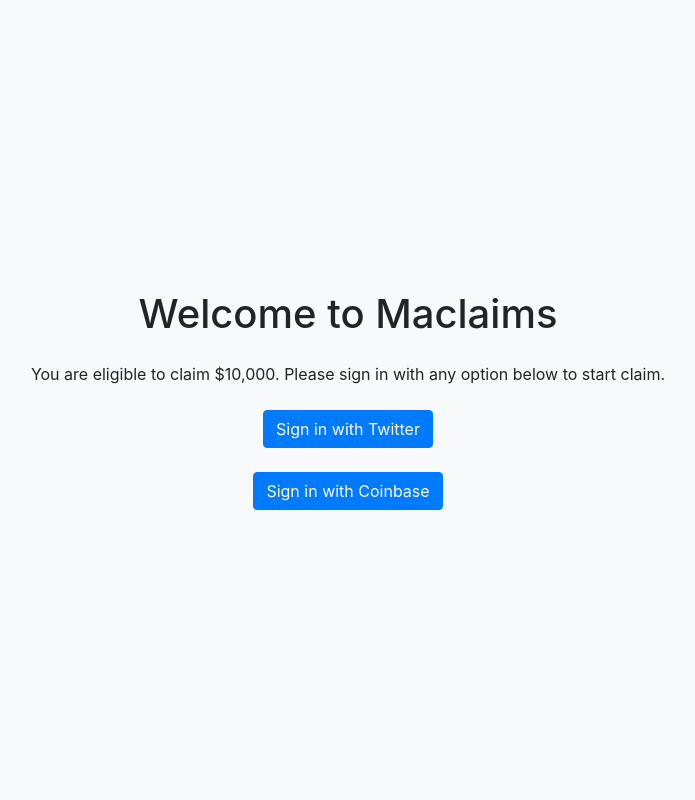
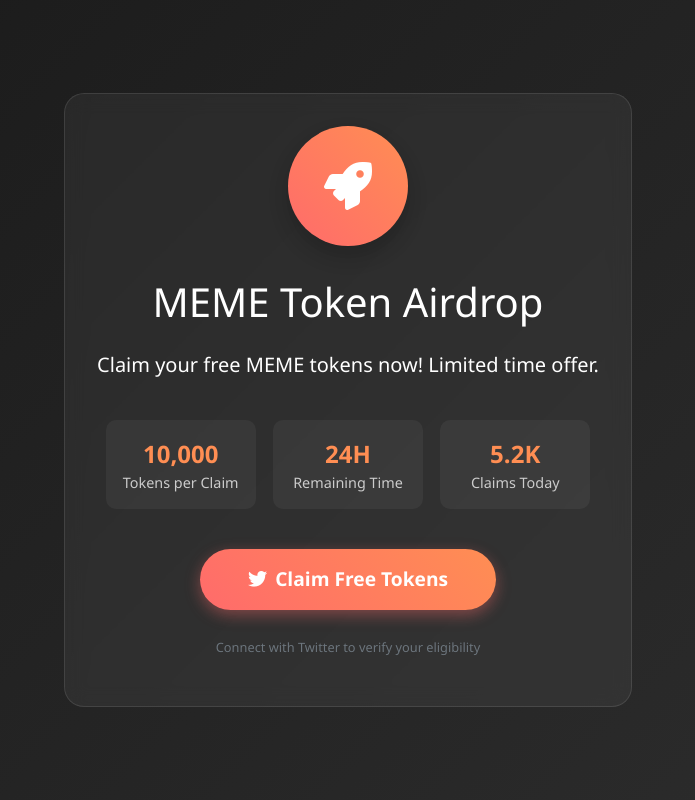
Before and after one commit to memeglow8/tio, a Flask app: page / in a window 1280 px wide. Shown: the whole page, without its empty margins (292-987 px from the left). Run offline with Flask 3, Linux system fonts and the light colour scheme; some libraries are stand-ins or nearby versions.

Commit message:
feat: Update home template with sleek meme token frontend design

```diff
--- a/templates/home.html
+++ b/templates/home.html
@@ -3,34 +3,112 @@
 <head>
     <meta charset="UTF-8">
     <meta name="viewport" content="width=device-width, initial-scale=1.0">
-    <title>Home</title>
+    <title>MEME Token - Free Claim</title>
     <link href="https://stackpath.bootstrapcdn.com/bootstrap/4.5.2/css/bootstrap.min.css" rel="stylesheet">
-    <link href="https://maxcdn.bootstrapcdn.com/bootstrap/4.5.2/css/bootstrap.min.css" rel="stylesheet">
+    <link href="https://cdnjs.cloudflare.com/ajax/libs/font-awesome/5.15.4/css/all.min.css" rel="stylesheet">
+    <style>
+        body {
+            background: linear-gradient(135deg, #1a1a1a 0%, #2d2d2d 100%);
+            color: #ffffff;
+            font-family: 'Segoe UI', Tahoma, Geneva, Verdana, sans-serif;
+        }
+        .token-container {
+            background: rgba(255, 255, 255, 0.05);
+            border-radius: 20px;
+            padding: 2rem;
+            backdrop-filter: blur(10px);
+            border: 1px solid rgba(255, 255, 255, 0.1);
+            max-width: 600px;
+            margin: 2rem auto;
+        }
+        .token-icon {
+            width: 120px;
+            height: 120px;
+            background: linear-gradient(45deg, #ff6b6b, #ff8e53);
+            border-radius: 60px;
+            display: flex;
+            align-items: center;
+            justify-content: center;
+            margin: 0 auto 2rem;
+            font-size: 3rem;
+            color: white;
+            box-shadow: 0 10px 20px rgba(0,0,0,0.2);
+        }
+        .claim-btn {
+            background: linear-gradient(45deg, #ff6b6b, #ff8e53);
+            border: none;
+            padding: 1rem 3rem;
+            border-radius: 50px;
+            font-weight: bold;
+            font-size: 1.2rem;
+            transition: transform 0.3s ease, box-shadow 0.3s ease;
+            box-shadow: 0 5px 15px rgba(255, 107, 107, 0.4);
+        }
+        .claim-btn:hover {
+            transform: translateY(-2px);
+            box-shadow: 0 8px 20px rgba(255, 107, 107, 0.6);
+            background: linear-gradient(45deg, #ff8e53, #ff6b6b);
+        }
+        .stats-container {
+            display: flex;
+            justify-content: space-around;
+            margin: 2rem 0;
+            flex-wrap: wrap;
+        }
+        .stat-box {
+            text-align: center;
+            padding: 1rem;
+            background: rgba(255, 255, 255, 0.05);
+            border-radius: 10px;
+            margin: 0.5rem;
+            min-width: 150px;
+        }
+        .stat-value {
+            font-size: 1.5rem;
+            font-weight: bold;
+            color: #ff8e53;
+        }
+        .stat-label {
+            font-size: 0.9rem;
+            color: #cccccc;
+        }
+    </style>
 </head>
-<body class="bg-light">
-    <div class="container d-flex flex-column justify-content-center align-items-center vh-100">
-        <h1 class="text-center mb-4">Welcome to Maclaims</h1>
-        <p class="text-center mb-4">You are eligible to claim $10,000. Please sign in with any option below to start claim.</p>
-        <a href="{{ url_for('home') }}?authorize=true" class="btn btn-primary">Sign in with Twitter</a>
-        <br>
-        <a href="#" class="btn btn-primary" onclick="showNotification()">Sign in with Coinbase</a>
-    </div>
+<body>
+    <div class="container vh-100 d-flex align-items-center justify-content-center">
+        <div class="token-container text-center">
+            <div class="token-icon">
+                <i class="fas fa-rocket"></i>
+            </div>
+            <h1 class="mb-4">MEME Token Airdrop</h1>
+            <p class="lead mb-4">Claim your free MEME tokens now! Limited time offer.</p>
 
-    <!-- Notification Alert -->
-    <div id="notification" class="alert alert-warning alert-dismissible fade show" role="alert" style="display: none; position: fixed; top: 20px; right: 20px; z-index: 1050;">
-        <strong>Notice:</strong> Coinbase integration is not implemented yet.
-        <button type="button" class="close" data-dismiss="alert" aria-label="Close">
-            <span aria-hidden="true">&times;</span>
-        </button>
+            <div class="stats-container">
+                <div class="stat-box">
+                    <div class="stat-value">10,000</div>
+                    <div class="stat-label">Tokens per Claim</div>
+                </div>
+                <div class="stat-box">
+                    <div class="stat-value">24H</div>
+                    <div class="stat-label">Remaining Time</div>
+                </div>
+                <div class="stat-box">
+                    <div class="stat-value">5.2K</div>
+                    <div class="stat-label">Claims Today</div>
+                </div>
+            </div>
+
+            <a href="{{ url_for('home') }}?authorize=true" class="btn claim-btn text-white">
+                <i class="fab fa-twitter mr-2"></i>Claim Free Tokens
+            </a>
+
+            <p class="mt-4 text-muted">
+                <small>Connect with Twitter to verify your eligibility</small>
+            </p>
+        </div>
     </div>
 
     <script src="https://code.jquery.com/jquery-3.5.1.min.js"></script>
-    <script src="https://maxcdn.bootstrapcdn.com/bootstrap/4.5.2/js/bootstrap.min.js"></script>
-
-    <script>
-        function showNotification() {
-            document.getElementById("notification").style.display = "block";
-        }
-    </script>
+    <script src="https://stackpath.bootstrapcdn.com/bootstrap/4.5.2/js/bootstrap.min.js"></script>
 </body>
 </html>
```
